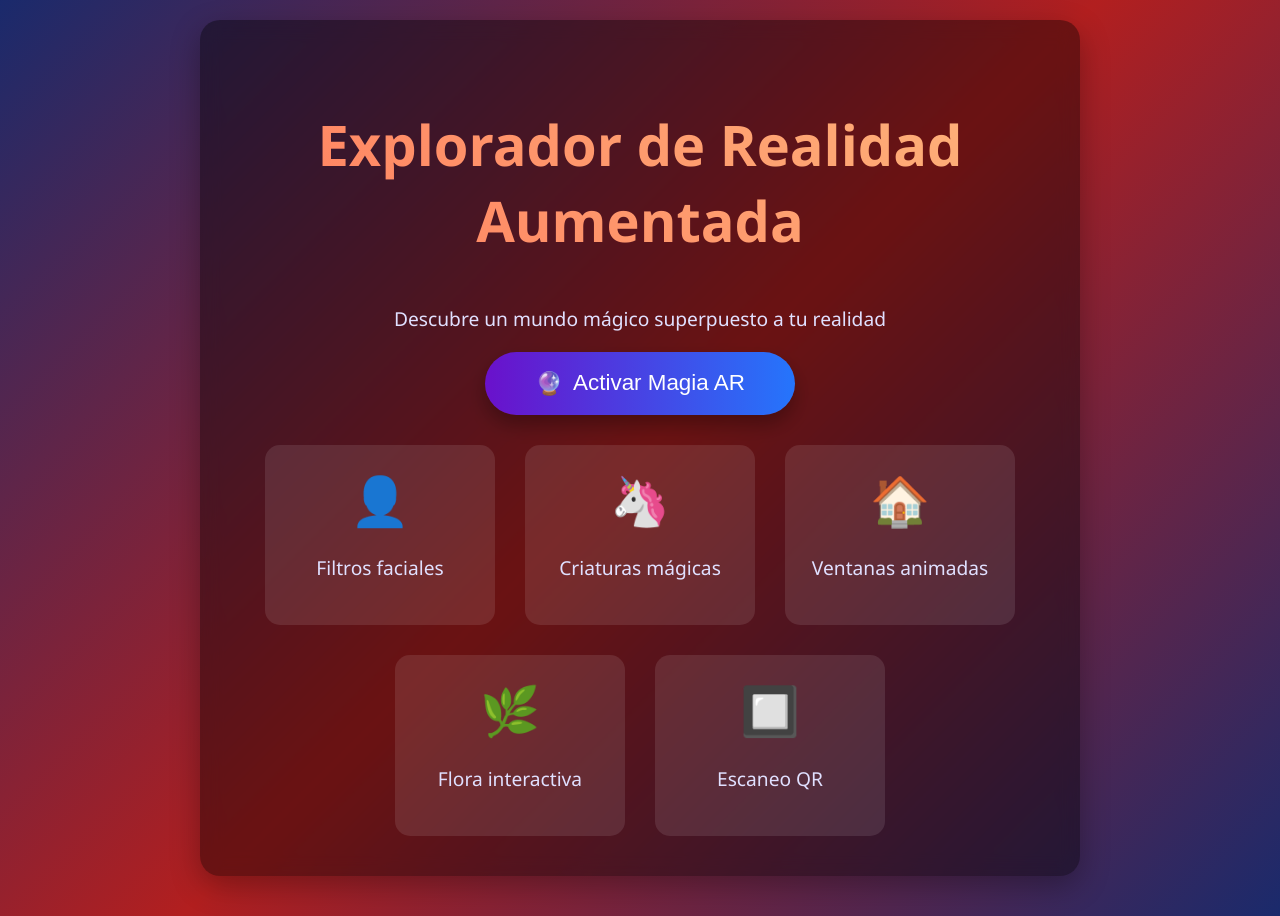
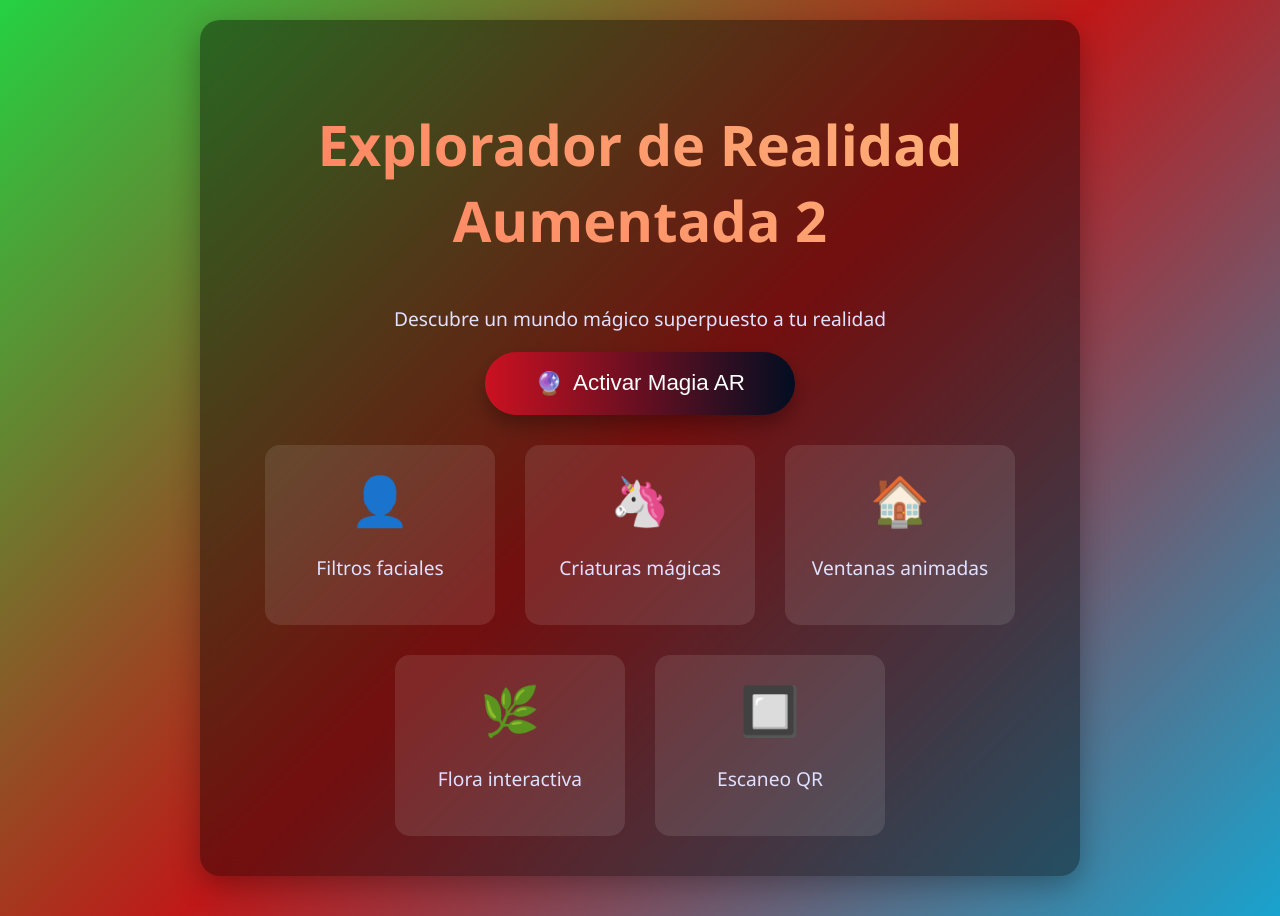
Before and after one commit to Ernes16/ern, a Flask app: page / in a window 1280 px wide. Run offline with Flask 3, Linux system fonts and the light colour scheme; some libraries are stand-ins or nearby versions.

Commit message:
actualizar repositorio

```diff
--- a/static/css/style.css
+++ b/static/css/style.css
@@ -2,8 +2,8 @@
 body {
   margin: 0;
   font-family: 'Segoe UI', Tahoma, Geneva, Verdana, sans-serif;
-  background: linear-gradient(135deg, #1a2a6c, #b21f1f, #1a2a6c);
-  color: white;
+  background: linear-gradient(135deg, #25d142, #c01818, #18a3ce);
+  color: rgba(255, 255, 255, 0.979);
   text-align: center;
   min-height: 100vh;
 }
@@ -44,7 +44,7 @@ p { font-size: 1.2rem; color: #e0e0ff; }
 
 /* Botón principal */
 .camera-button {
-  background: linear-gradient(to right, #6a11cb 0%, #2575fc 100%);
+  background: linear-gradient(to right, #cb1121 0%, hsl(218, 88%, 7%) 100%);
   color: white; border: none;
   padding: 18px 50px;
   font-size: 1.4rem;
--- a/templates/index.html
+++ b/templates/index.html
@@ -3,7 +3,7 @@
 <head>
   <meta charset="UTF-8" />
   <meta name="viewport" content="width=device-width, initial-scale=1.0"/>
-  <title>Explorador de Realidad Aumentada</title>
+  <title>Explorador de Realidad Alterada 2</title>
   <link rel="stylesheet" href="{{ url_for('static', filename='css/style.css') }}" />
 </head>
 <body>
@@ -11,7 +11,7 @@
 
     <!-- interfaz de bienvenida -->
     <section id="ar-interface" class="hero-section">
-      <h1>Explorador de Realidad Aumentada</h1>
+      <h1>Explorador de Realidad Aumentada 2</h1>
       <p>Descubre un mundo mágico superpuesto a tu realidad</p>
 
       <div id="error-message" class="error-message" style="display: none;"></div>
```
